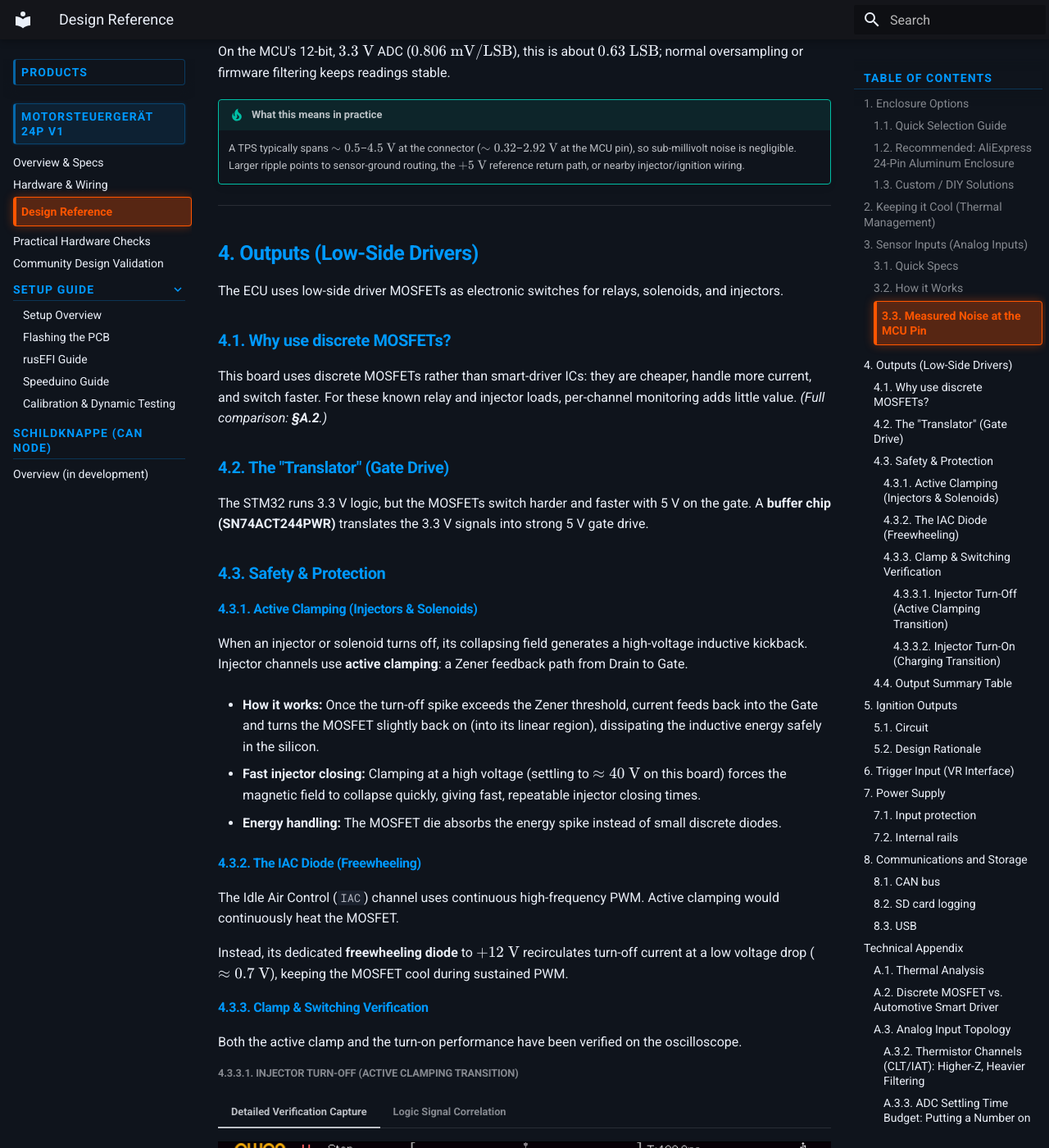
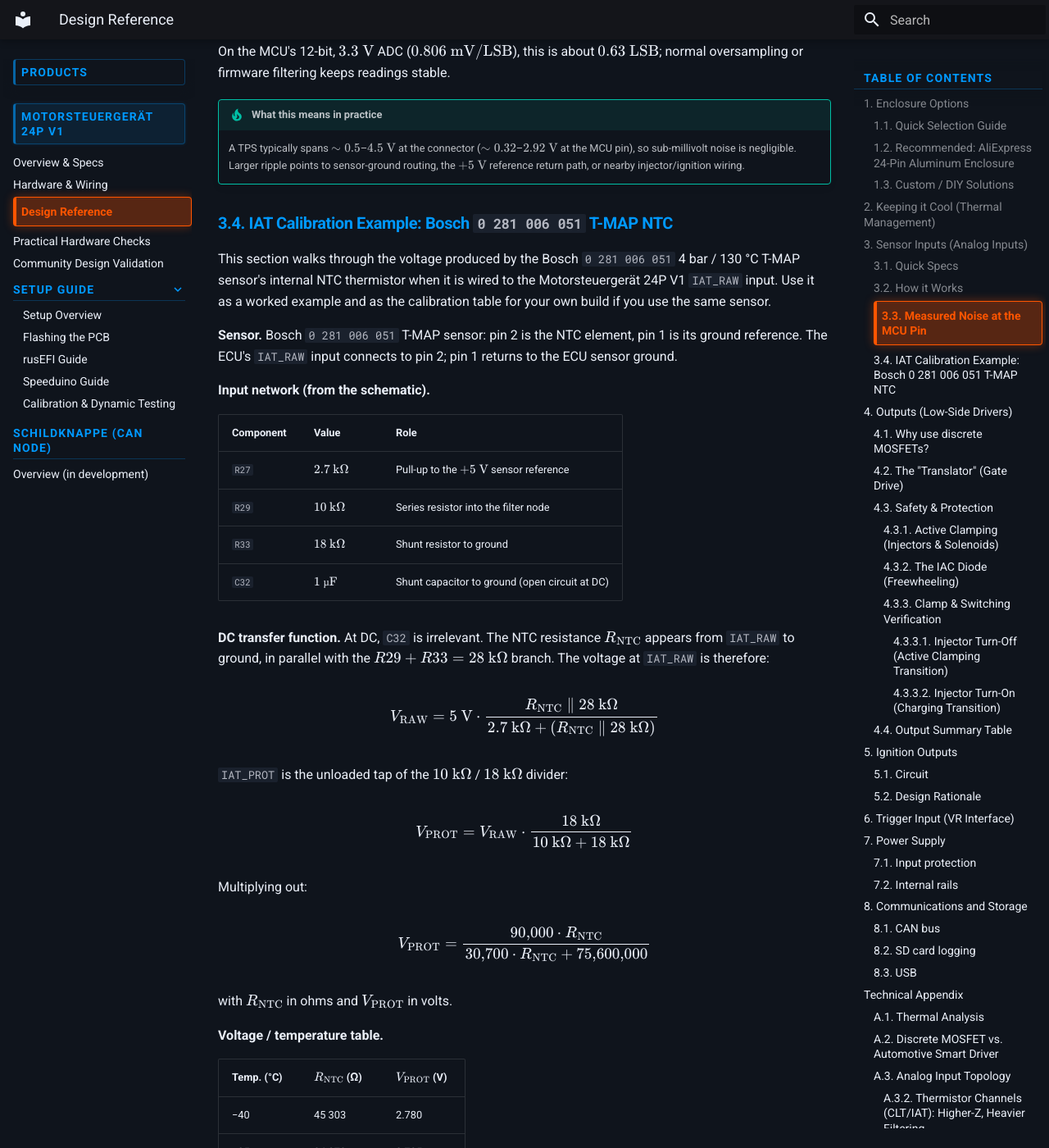
Before and after one commit to martijn4313/hupftronik-docs, an MkDocs documentation site: the page built from docs/products/motorsteuergerat-24p-v1/reference.md, in a window 1280 px wide and 1400 px high, scrolled down 4447 px. Shown: the whole window at 82% size. Built offline with MkDocs 1.6.1 and Material for MkDocs 9.7.7, drawn with Linux system fonts in a browser that asks for light colours; some of the changed text lies outside the part shown.

Commit message:
Added IAT calculation

```diff
--- a/docs/products/motorsteuergerat-24p-v1/reference.md
+++ b/docs/products/motorsteuergerat-24p-v1/reference.md
@@ -98,7 +98,105 @@
 
 !!! tip "What this means in practice"
     A TPS typically spans $\sim 0.5$–$4.5\ \text{V}$ at the connector ($\sim 0.32$–$2.92\ \text{V}$ at the MCU pin), so sub-millivolt noise is negligible. Larger ripple points to sensor-ground routing, the $+5\ \text{V}$ reference return path, or nearby injector/ignition wiring.
+### 3.4. IAT Calibration Example: Bosch `0 281 006 051` T-MAP NTC
 
+This section walks through the voltage produced by the Bosch `0 281 006 051` 4 bar / 130 °C
+T-MAP sensor's internal NTC thermistor when it is wired to the Motorsteuergerät 24P V1 `IAT_RAW`
+input. Use it as a worked example and as the calibration table for your own build if you use the
+same sensor.
+
+**Sensor.** Bosch `0 281 006 051` T-MAP sensor: pin 2 is the NTC element, pin 1 is its ground
+reference. The ECU's `IAT_RAW` input connects to pin 2; pin 1 returns to the ECU sensor ground.
+
+**Input network (from the schematic).**
+
+| Component | Value | Role |
+| :--- | :--- | :--- |
+| `R27` | $2.7\ \text{kΩ}$ | Pull-up to the $+5\ \text{V}$ sensor reference |
+| `R29` | $10\ \text{kΩ}$ | Series resistor into the filter node |
+| `R33` | $18\ \text{kΩ}$ | Shunt resistor to ground |
+| `C32` | $1\ \text{µF}$ | Shunt capacitor to ground (open circuit at DC) |
+
+**DC transfer function.**
+At DC, `C32` is irrelevant. The NTC resistance $R_{\mathrm{NTC}}$ appears from `IAT_RAW` to
+ground, in parallel with the $R29 + R33 = 28\ \text{kΩ}$ branch. The voltage at `IAT_RAW` is
+therefore:
+
+$$V_{\mathrm{RAW}} = 5\ \text{V} \cdot \frac{R_{\mathrm{NTC}} \parallel 28\ \text{kΩ}}{2.7\ \text{kΩ} + (R_{\mathrm{NTC}} \parallel 28\ \text{kΩ})}$$
+
+`IAT_PROT` is the unloaded tap of the $10\ \text{kΩ}$ / $18\ \text{kΩ}$ divider:
+
+$$V_{\mathrm{PROT}} = V_{\mathrm{RAW}} \cdot \frac{18\ \text{kΩ}}{10\ \text{kΩ} + 18\ \text{kΩ}}$$
+
+Multiplying out:
+
+$$V_{\mathrm{PROT}} = \frac{90{,}000 \cdot R_{\mathrm{NTC}}}{30{,}700 \cdot R_{\mathrm{NTC}} + 75{,}600{,}000}$$
+
+with $R_{\mathrm{NTC}}$ in ohms and $V_{\mathrm{PROT}}$ in volts.
+
+**Voltage / temperature table.**
+
+| Temp. (°C) | $R_{\mathrm{NTC}}$ (Ω) | $V_{\mathrm{PROT}}$ (V) |
+| :--- | :--- | :--- |
+| −40 | 45 303 | 2.780 |
+| −35 | 34 273 | 2.735 |
+| −30 | 26 108 | 2.679 |
+| −25 | 19 999 | 2.610 |
+| −20 | 15 458 | 2.529 |
+| −15 | 12 000 | 2.432 |
+| −10 | 9 395 | 2.323 |
+| −5 | 7 413 | 2.201 |
+| 0 | 5 895 | 2.068 |
+| 5 | 4 711 | 1.925 |
+| 10 | 3 791 | 1.777 |
+| 15 | 3 068 | 1.626 |
+| 20 | 2 499 | 1.477 |
+| 25 | 2 056 | 1.334 |
+| 30 | 1 706 | 1.200 |
+| 35 | 1 411 | 1.068 |
+| 40 | 1 174 | 0.946 |
+| 45 | 987.4 | 0.839 |
+| 50 | 833.8 | 0.742 |
+| 55 | 702.7 | 0.651 |
+| 60 | 595.4 | 0.571 |
+| 65 | 508.2 | 0.502 |
+| 70 | 435.6 | 0.441 |
+| 75 | 374.1 | 0.387 |
+| 80 | 322.5 | 0.339 |
+| 85 | 279.5 | 0.299 |
+| 90 | 243.1 | 0.263 |
+| 95 | 212.6 | 0.233 |
+| 100 | 186.6 | 0.206 |
+| 105 | 163.8 | 0.183 |
+| 110 | 144.2 | 0.162 |
+| 115 | 127.3 | 0.144 |
+| 120 | 112.7 | 0.128 |
+| 125 | 100.2 | 0.115 |
+| 130 | 89.28 | 0.103 |
+
+!!! warning "Do not use a generic Bosch preset in rusEFI"
+    Generic Bosch NTC calibration curves assume a single pull-up resistor to +5 V, with no
+    additional loading branch. The Motorsteuergerät 24P V1 `IAT` input adds the $10\ \text{kΩ}$
+    series / $18\ \text{kΩ}$ shunt network, which changes the voltage at every temperature. A
+    generic curve will read incorrect temperatures.
+
+**How to use this table in rusEFI:**
+
+1. Open the **IAT sensor calibration** settings.
+2. Set the sensor type / curve to a **custom voltage-vs-temperature table**.
+3. Enter the $V_{\mathrm{PROT}}$ column as the voltage breakpoints and the corresponding °C
+   column as the temperatures. Use at least the full sensor range (−40 °C to 130 °C); the table
+   above is already sampled at the Bosch datasheet points.
+4. Verify against a known temperature: at room temperature (~25 °C) the raw voltage on
+   `IAT_RAW` / `IAT_PROT` should be close to **1.33 V**.
+
+**If you change the input resistors.**
+If you ever modify `R27`, `R29`, or `R33`, recompute the table with the same method. The formula
+above is specific to the values shown; the $28\ \text{kΩ}$ loading branch in particular has a
+large effect at high NTC resistances (cold temperatures).
+
+*(Circuit theory and ADC settling margin: **§A.3.2 Thermistor Channels (CLT/IAT)** and
+**§A.3.3**.)*
 ---
 
 ## 4. Outputs (Low-Side Drivers)
```
